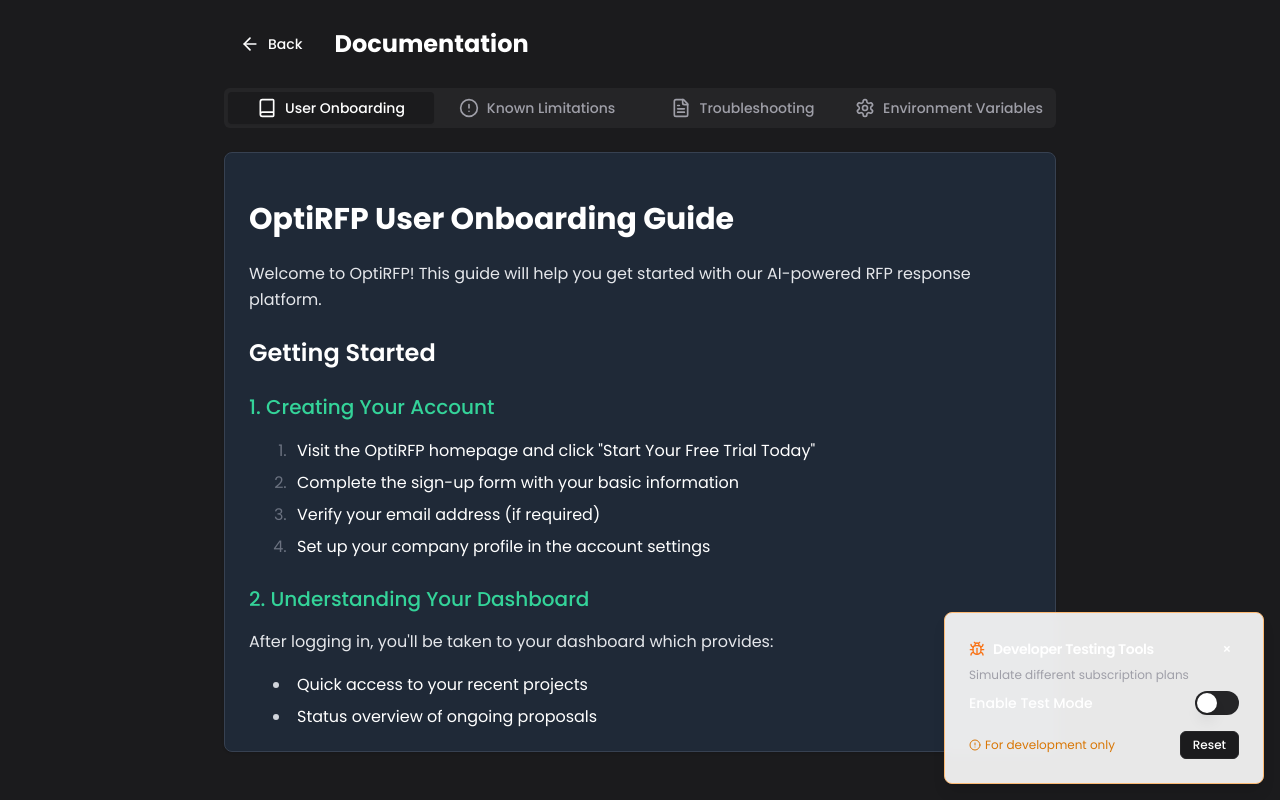
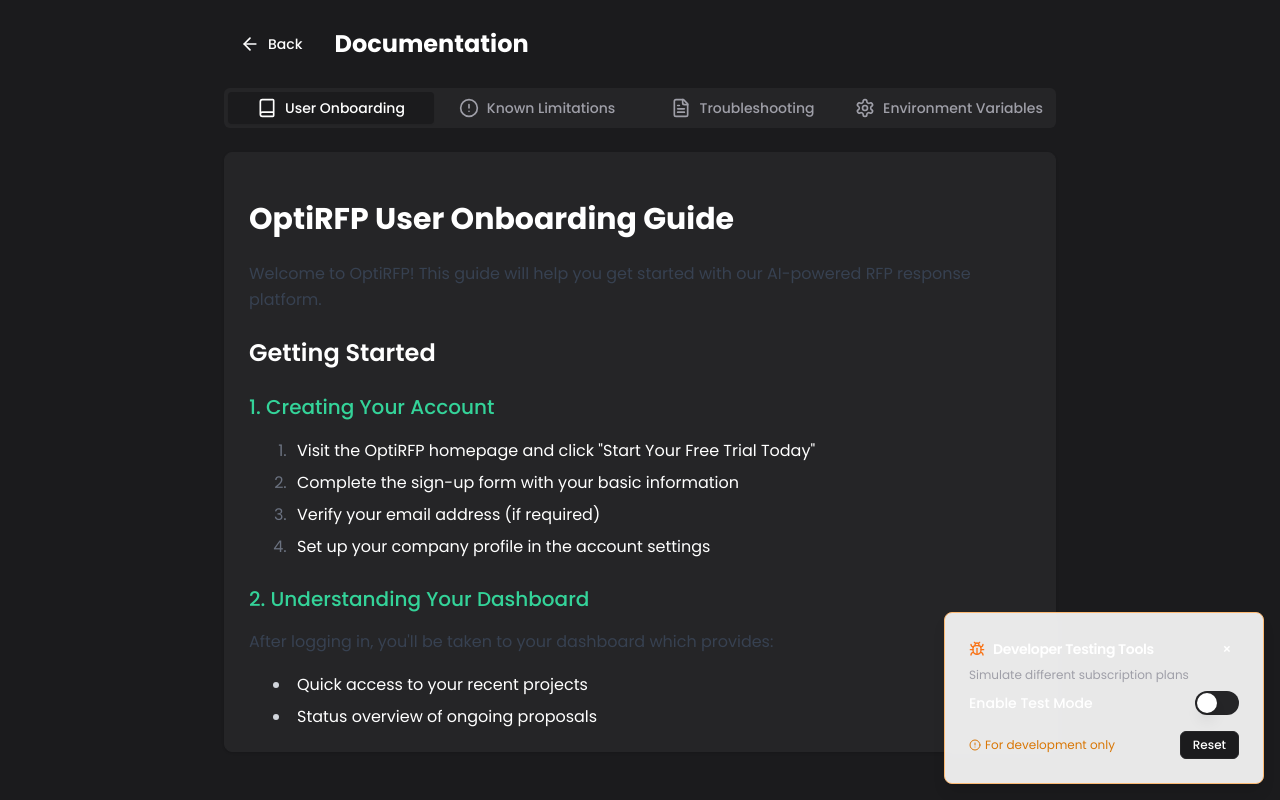
Before and after one commit to 13aherbert/ai-proposal-genius, a React (Vite) app: page /docs/1 in a window 1280 px wide. Built offline with nearby package versions, Linux system fonts and the light colour scheme.

Commit message:
Update documentation background color
The background color of the documentation section has been updated to match the light grey used in the navigation.

```diff
--- a/src/components/documentation/DocsViewer.tsx
+++ b/src/components/documentation/DocsViewer.tsx
@@ -105,9 +105,9 @@ export function DocsViewer() {
 
         {docTypes.map((doc) => (
           <TabsContent key={doc.id} value={doc.id} className="mt-0">
-            <div className="bg-gray-800 dark:bg-gray-900 rounded-lg shadow p-6 border border-gray-700 dark:border-gray-800">
+            <div className="bg-muted dark:bg-secondary rounded-lg shadow p-6 border border-muted dark:border-gray-800">
               <ScrollArea className="h-[calc(100vh-250px)] pr-4">
-                <div className="prose dark:prose-invert max-w-none prose-headings:mt-6 prose-headings:mb-4 prose-h1:text-3xl prose-h1:font-bold prose-h1:mb-6 prose-h2:text-2xl prose-h2:font-semibold prose-h3:text-xl prose-h3:font-medium prose-p:my-4 prose-p:leading-relaxed prose-p:text-gray-200 dark:prose-p:text-gray-300 prose-li:my-1 prose-li:ml-4 prose-ul:my-4 prose-ol:my-4">
+                <div className="prose dark:prose-invert max-w-none prose-headings:mt-6 prose-headings:mb-4 prose-h1:text-3xl prose-h1:font-bold prose-h1:mb-6 prose-h2:text-2xl prose-h2:font-semibold prose-h3:text-xl prose-h3:font-medium prose-p:my-4 prose-p:leading-relaxed prose-p:text-gray-700 dark:prose-p:text-gray-300 prose-li:my-1 prose-li:ml-4 prose-ul:my-4 prose-ol:my-4">
                   <ReactMarkdown>{content}</ReactMarkdown>
                 </div>
               </ScrollArea>
```
